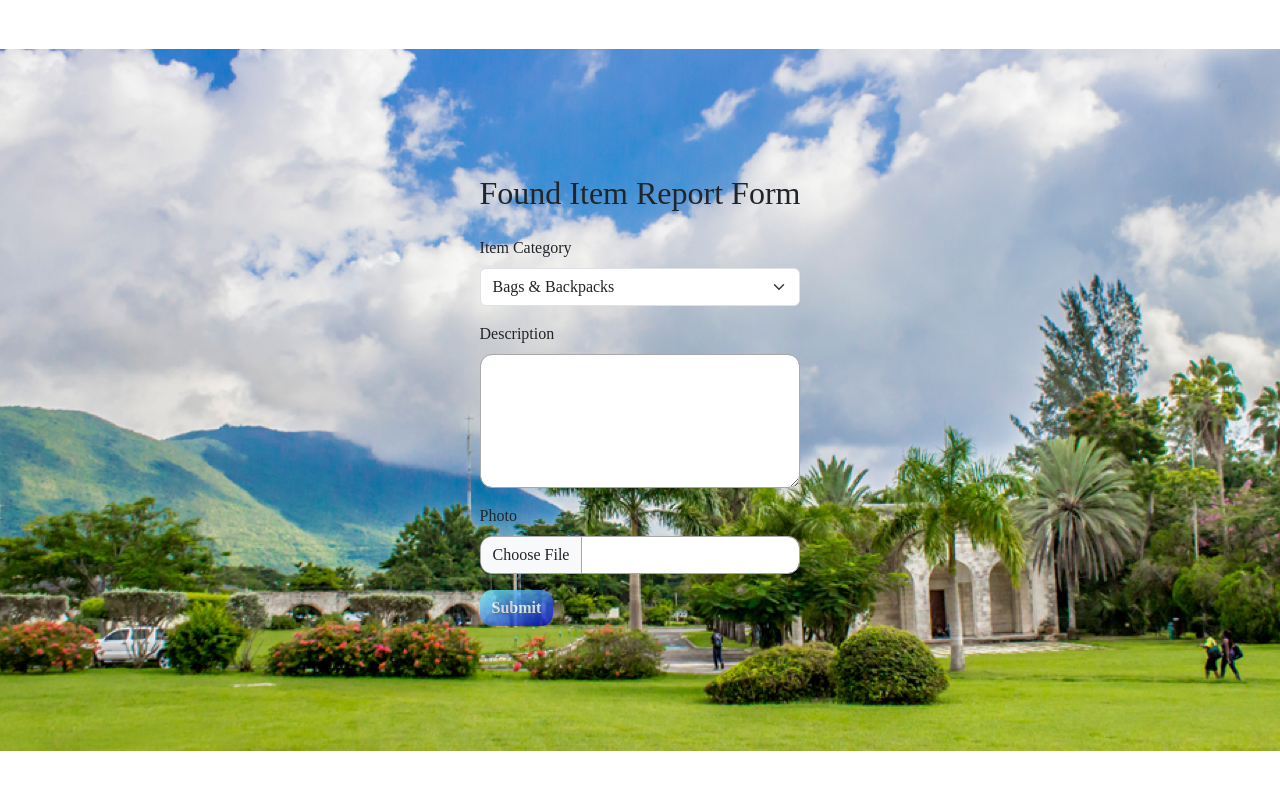
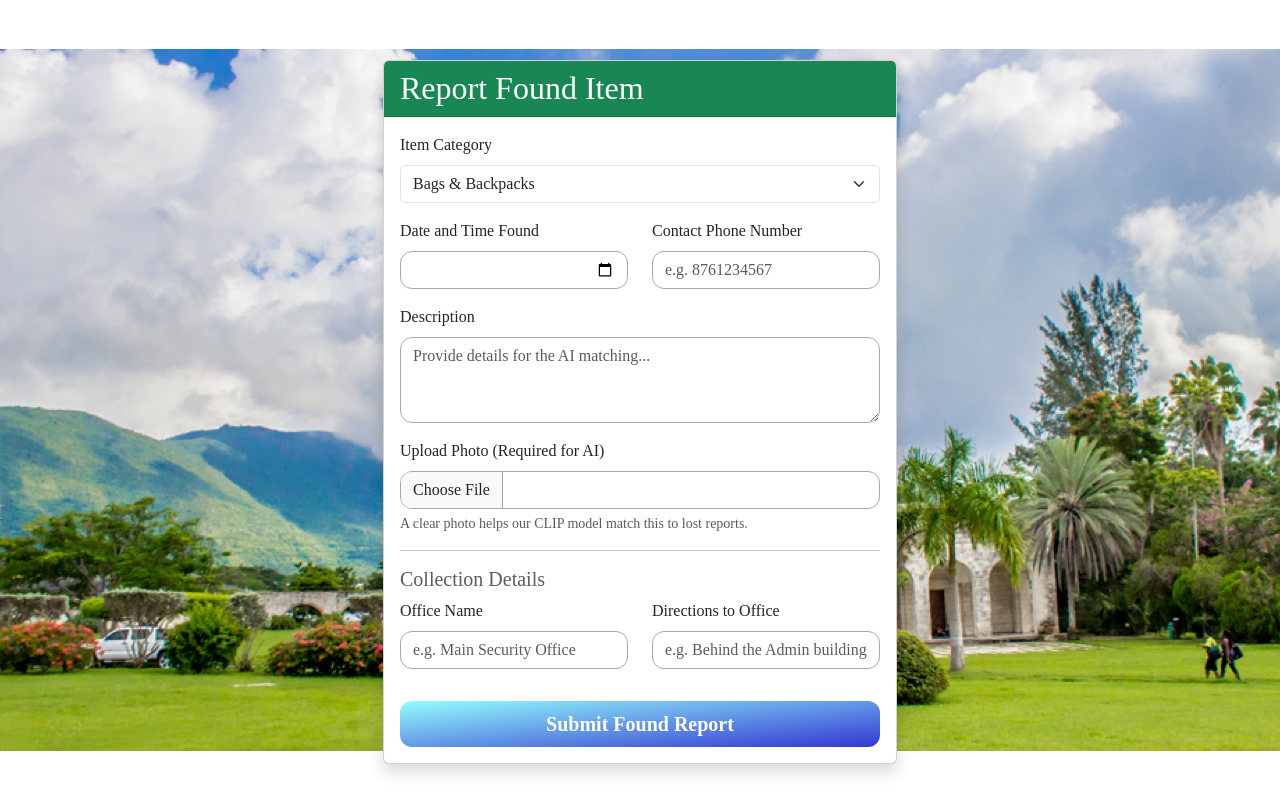
Before and after one commit to ashdot/UWI-lost-and-found-system, a Flask app: page /report-found in a window 1280 px wide. Run offline with Flask 3, Linux system fonts and the light colour scheme; the visitor is signed in with stand-in values (Sample User, id 1); some libraries are stand-ins or nearby versions.

Commit message:
Adjusted matching

```diff
--- a/app/forms.py
+++ b/app/forms.py
@@ -35,9 +35,12 @@ class LostItemReportForm(FlaskForm):
 class FoundItemReportForm(FlaskForm):
     category = SelectField('Item Category', choices=ITEM_CATEGORIES)
 
-    # ADDED THESE TO MATCH YOUR DATABASE MODEL
+
     date_found = DateTimeLocalField('Date and Time Found', format='%Y-%m-%dT%H:%M', validators=[DataRequired()])
     phone_number = StringField('Your Phone/Office Phone', validators=[InputRequired()])
+
+    office_name = StringField('Office Name', validators=[Optional()])
+    office_directions = TextAreaField('Office Directions', validators=[Optional()])
 
     # If the admin has a photo, it's better for the AI!
     photo = FileField('Photo', validators=[FileRequired(), FileAllowed(['jpg', 'png', 'jpeg'], 'Images only!')])
--- a/app/templates/report_found.html
+++ b/app/templates/report_found.html
@@ -1,47 +1,78 @@
 {% extends "base.html" %}
 
 {% block main %}
-{% include 'flash_messages.html' %}
+<div class="container mt-4">
+    <div class="card shadow">
+        <div class="card-header bg-success text-white">
+            <h2 class="mb-0">Report Found Item</h2>
+        </div>
+        <div class="card-body">
+            <form method="POST" enctype="multipart/form-data">
+                {{ form.hidden_tag() }}
 
-<div class="container py-5 d-flex justify-content-center">
-     <div class="form-card p-4">
-
-          <h2 class="mb-4">Found Item Report Form</h2>
-
-          <form method="POST" enctype="multipart/form-data">
-               {{ form.csrf_token }}
-
-               <!--Category field-->
                 <div class="mb-3">
-                    {{ form.category.label(class="form-label") }}
-                    {{ form.category(class="form-select" + (" is-invalid" if form.category.errors else "")) }}
+                    <label class="form-label font-weight-bold">Item Category</label>
+                    {{ form.category(class="form-select") }}
                     {% for error in form.category.errors %}
-                         <div class="invalid-feedback">{{ error }}</div>
+                        <div class="text-danger small">{{ error }}</div>
                     {% endfor %}
                 </div>
 
-               <!--Description field-->
-               <div class="mb-3">
-                    {{ form.description.label(class="form-label") }}
-                    {{ form.description(class="form-control" + (" is-invalid" if form.description.errors else ""), rows=5) }}
-                    {% for error in form.description.errors %}
-                         <div class="invalid-feedback">{{ error }}</div>
+                <div class="row">
+                    <div class="col-md-6 mb-3">
+                        <label class="form-label font-weight-bold">Date and Time Found</label>
+                        {{ form.date_found(class="form-control") }}
+                        {% for error in form.date_found.errors %}
+                            <div class="text-danger small">{{ error }}</div>
                         {% endfor %}
                     </div>
 
-               <!--Photo field-->
+                    <div class="col-md-6 mb-3">
+                        <label class="form-label font-weight-bold">Contact Phone Number</label>
+                        {{ form.phone_number(class="form-control", placeholder="e.g. 8761234567") }}
+                        {% for error in form.phone_number.errors %}
+                            <div class="text-danger small">{{ error }}</div>
+                        {% endfor %}
+                    </div>
+                </div>
+
                 <div class="mb-3">
-                    {{ form.photo.label(class="form-label") }}
-                    {{ form.photo(class="form-control" + (" is-invalid" if form.photo.errors else "")) }}
-                    {% for error in form.photo.errors %}
-                         <div class="invalid-feedback">{{ error }}</div>
+                    <label class="form-label font-weight-bold">Description</label>
+                    {{ form.description(class="form-control", rows="3", placeholder="Provide details for the AI matching...") }}
+                    {% for error in form.description.errors %}
+                        <div class="text-danger small">{{ error }}</div>
                     {% endfor %}
                 </div>
 
+                <div class="mb-3">
+                    <label class="form-label font-weight-bold">Upload Photo (Required for AI)</label>
+                    {{ form.photo(class="form-control") }}
+                    <div class="form-text">A clear photo helps our CLIP model match this to lost reports.</div>
+                    {% for error in form.photo.errors %}
+                        <div class="text-danger small">{{ error }}</div>
+                    {% endfor %}
+                </div>
 
-               <button type="submit" class="btn btn-primary">Submit</button>
+                <hr>
+                <h5 class="text-muted">Collection Details</h5>
+
+                <div class="row">
+                    <div class="col-md-6 mb-3">
+                        <label class="form-label font-weight-bold">Office Name</label>
+                        <input type="text" name="office_name" class="form-control" placeholder="e.g. Main Security Office">
+                    </div>
+
+                    <div class="col-md-6 mb-3">
+                        <label class="form-label font-weight-bold">Directions to Office</label>
+                        <input type="text" name="office_directions" class="form-control" placeholder="e.g. Behind the Admin building">
+                    </div>
+                </div>
+
+                <div class="d-grid gap-2 mt-3">
+                    <button type="submit" class="btn btn-primary btn-lg">Submit Found Report</button>
+                </div>
             </form>
         </div>
     </div>
-
+</div>
 {% endblock %}
--- a/app/views.py
+++ b/app/views.py
@@ -5,10 +5,11 @@ from flask import Blueprint, render_template, request, redirect, url_for, flash,
 from flask_login import login_user, logout_user, current_user, login_required
 
 from .forms import LostItemReportForm, FoundItemReportForm
-from .models import LostItemReport, FoundItemReport, LostItemDescription, FoundItemDescription
+from .models import LostItemReport, FoundItemReport, LostItemDescription, FoundItemDescription, Match
 from .extensions import db
 # Import the new unified embedding function
-from .match import generate_embeddings
+from .match import generate_embeddings, match_lost_found
+
 
 views_bp = Blueprint('views_bp', __name__)
 
@@ -19,6 +20,9 @@ def home():
 @views_bp.route("/dashboard")
 @login_required
 def dashboard():
+
+    #matches = Match.query.filter_by(lost_report_id=user_report_id)
+
     return render_template("dashboard.html")
 
 @views_bp.route("/report-lost", methods=["GET", "POST"])
@@ -74,6 +78,62 @@ def report_lost():
     return render_template("report_lost.html", form=form)
 
 
+# @views_bp.route("/report-found", methods=["GET", "POST"])
+# @login_required
+# def report_found():
+#     if current_user.role != "admin":
+#         flash("Unauthorized: Admins only.", "danger")
+#         return redirect(url_for("views_bp.dashboard"))
+
+#     form = FoundItemReportForm()
+
+#     if form.validate_on_submit():
+#         try:
+#             image_url = None
+#             if form.photo.data:
+#                 upload_result = cloudinary.uploader.upload(form.photo.data)
+#                 image_url = upload_result.get('secure_url')
+
+#             # Generate AI Embeddings
+#             embeddings = generate_embeddings(
+#                 text=form.description.data,
+#                 image_url=image_url
+#             )
+
+#             # --- FIX: Ensure office details are included ---
+#             found_item = FoundItemReport(
+#                 phone=form.phone_number.data,
+#                 date_found=form.date_found.data,
+#                 office_name=form.office_name.data,         # Added this
+#                 office_directions=form.office_directions.data, # Added this
+#                 adminID=current_user.userID
+#             )
+
+#             db.session.add(found_item)
+#             db.session.flush()
+
+#             description = FoundItemDescription(
+#                 item_type=form.category.data,
+#                 text_description=form.description.data or "No description",
+#                 photo_url=image_url,
+#                 text_embedding=embeddings["text_vec"],
+#                 image_embedding=embeddings["image_vec"],
+#                 report_id=found_item.reportID
+#             )
+
+#             db.session.add(description)
+#             db.session.commit()
+
+#             flash("Found item registered and indexed for matching!", "success")
+#             return redirect(url_for("views_bp.dashboard"))
+
+#         except Exception as e:
+#             db.session.rollback()
+#             print(f"❌ ERROR: {e}")
+#             flash("Error processing found item.", "danger")
+
+#     return render_template("report_found.html", form=form)
+
 @views_bp.route("/report-found", methods=["GET", "POST"])
 @login_required
 def report_found():
@@ -85,24 +145,24 @@ def report_found():
 
     if form.validate_on_submit():
         try:
+
             image_url = None
             if form.photo.data:
                 upload_result = cloudinary.uploader.upload(form.photo.data)
                 image_url = upload_result.get('secure_url')
 
-            # Generate AI Embeddings
-            embeddings = generate_embeddings(
-                text=form.description.data,
-                image_url=image_url
-            )
+            embeddings = generate_embeddings(text=form.description.data, image_url=image_url)
 
+            # 2. Save the Found Report
             found_item = FoundItemReport(
                 phone=form.phone_number.data,
-                date_found=form.date_found.data
+                date_found=form.date_found.data,
+                office_name=form.office_name.data,
+                office_directions=form.office_directions.data,
+                adminID=current_user.userID
             )
-
             db.session.add(found_item)
-            db.session.flush()
+            db.session.flush() # This gives us found_item.reportID before committing
 
             description = FoundItemDescription(
                 item_type=form.category.data,
@@ -112,23 +172,34 @@ def report_found():
                 image_embedding=embeddings["image_vec"],
                 report_id=found_item.reportID
             )
+            db.session.add(description)
 
-            db.session.add(description)
+            # --- THE MATCHING LOOP ---
+            all_lost = LostItemReport.query.all()
+            for lost_item in all_lost:
+                match_result = match_lost_found(lost_item, found_item)
+
+                if match_result["is_high_match"]:
+                    new_match = Match(
+                        lost_report_id=lost_item.reportID,
+                        found_report_id=found_item.reportID,
+                        similarity_score=match_result["final_score"],
+                        status='pending'
+                    )
+                    db.session.add(new_match)
+            # ------------------------------------------
+
             db.session.commit()
-
-            flash("Found item registered and indexed for matching!", "success")
+            flash("Found item registered and AI matching complete!", "success")
             return redirect(url_for("views_bp.dashboard"))
 
         except Exception as e:
             db.session.rollback()
-            print(f"❌ ERROR: {e}")
-            flash("Error processing found item.", "danger")
+            flash(f"Error: {e}", "danger")
 
     return render_template("report_found.html", form=form)
 
-
-
-#Edit Report
+#Edit/Delete Report
 
 
 
```
Also changed, not shown: app/match.py (+6 -5 lines), app/models.py (+25 -2 lines), migrations/versions/370b9a7ad002_.py (added, +50 -0 lines). Lines whose indentation alone changed are shown as unchanged.
